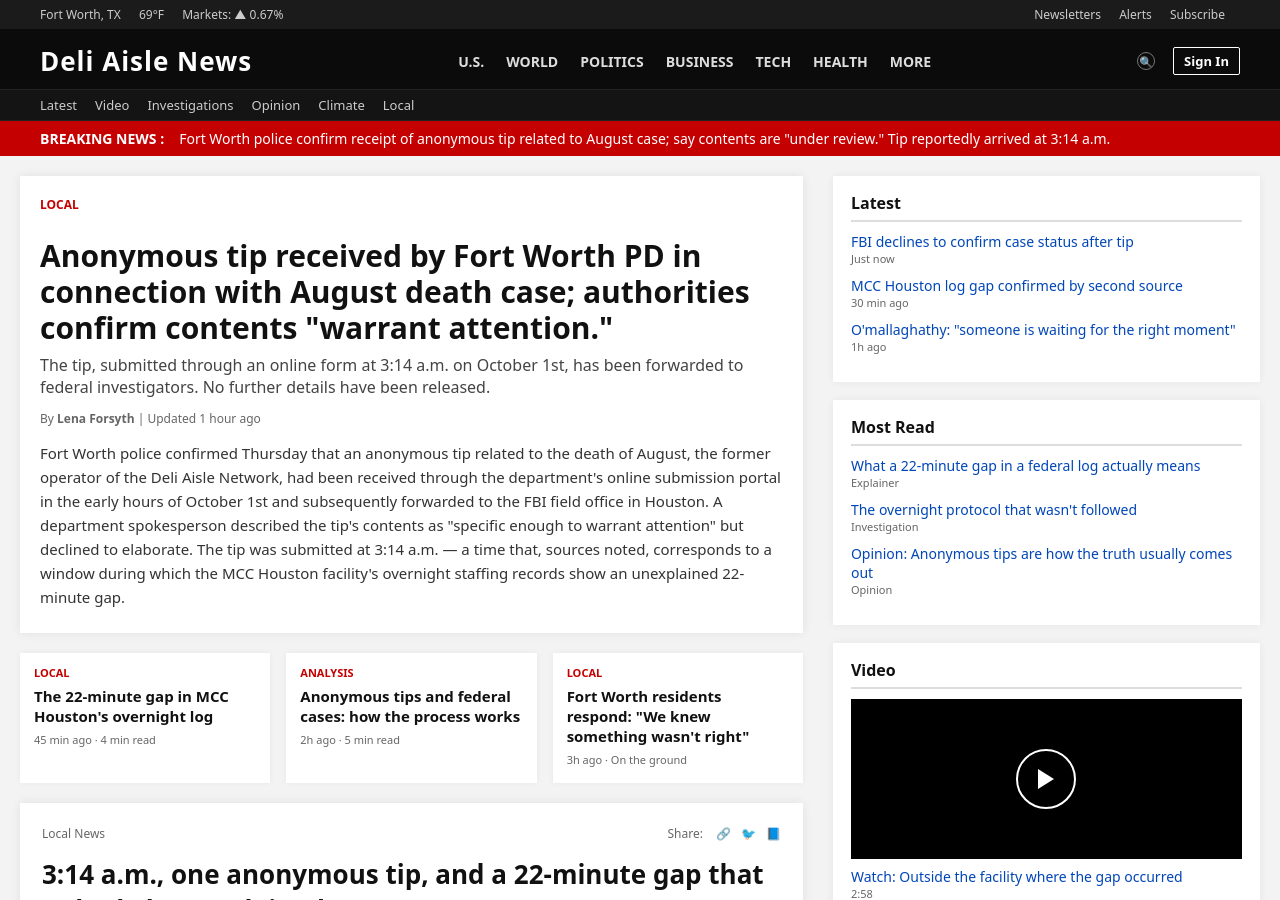
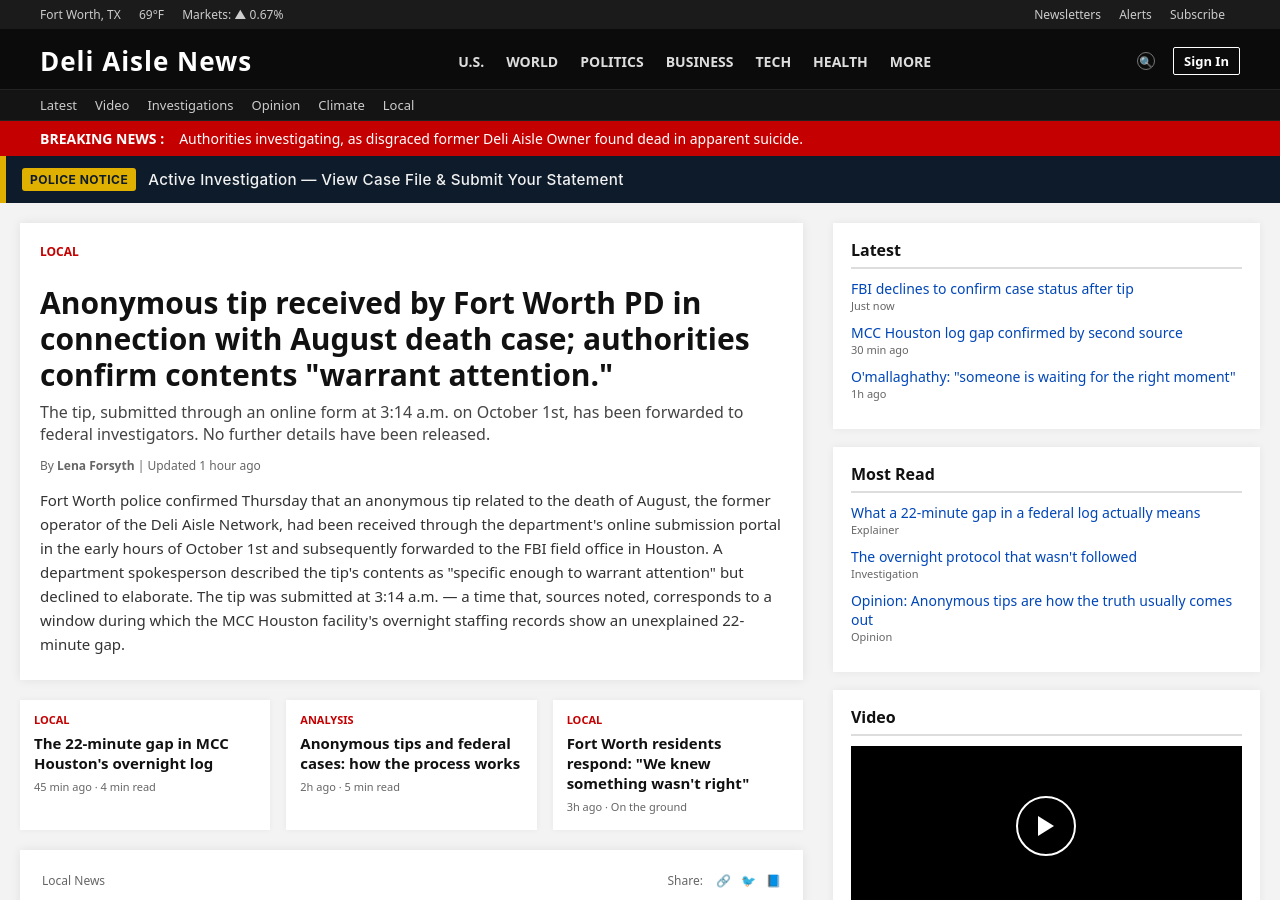
Before and after one commit to NotAnIronman/ARG, a Jekyll site: the page built from pages/local.html, in a window 1280 px wide and 900 px high. Built offline with Jekyll 4.4.1, drawn with Linux system fonts in a browser that asks for light colours.

Commit message:
Update local.html

```diff
--- a/pages/local.html
+++ b/pages/local.html
@@ -1,60 +1,9 @@
-<!DOCTYPE html>
-<html lang="en">
-<head>
-<meta charset="UTF-8">
-<meta name="viewport" content="width=device-width, initial-scale=1.0">
-<title>Deli Aisle News | Local News</title>
-<link rel="stylesheet" href="styles.css">
-</head>
-<body>
-
-<!-- tip received via form submission 10/01 03:14 AM — sender: anonymous — IP: [REDACTED] — flagged: yes -->
-
-<div class="utility-bar">
-    <div class="utility-left">
-        <span>Fort Worth, TX</span>
-        <span>69°F</span>
-        <span>Markets: ▲ 0.67%</span>
-    </div>
-    <div class="utility-right">
-        <span>Newsletters</span>
-        <span>Alerts</span>
-        <span>Subscribe</span>
-    </div>
-</div>
-
-<div class="header">
-    <div class="logo">Deli Aisle News</div>
-    <nav class="primary-nav">
-        <a href="us.html">U.S.</a>
-        <a href="world.html">World</a>
-        <a href="politics.html">Politics</a>
-        <a href="business.html">Business</a>
-        <a href="tech.html">Tech</a>
-        <a href="health.html">Health</a>
-        <a href="soon.html">More</a>
-    </nav>
-    <div class="header-actions">
-        <div class="search-icon">🔍</div>
-        <div class="signin">Sign In</div>
-    </div>
-</div>
-
-<div class="secondary-nav">
-    <a href="soon.html">Latest</a>
-    <a href="soon.html">Video</a>
-    <a href="soon.html">Investigations</a>
-    <a href="soon.html">Opinion</a>
-    <a href="soon.html">Climate</a>
-    <a href="local.html">Local</a>
-</div>
-
-<div class="breaking-bar">
-    <div class="breaking-label">Breaking News :</div>
-    <div class="breaking-headline">
-        Fort Worth police confirm receipt of anonymous tip related to August case; say contents are "under review." Tip reportedly arrived at 3:14 a.m.
-    </div>
-</div>
+---
+layout: default
+title: "Breaking News"
+breaking_headline: "Authorities investigating, as disgraced former Deli Aisle Owner found dead in apparent suicide."
+show_banner: true
+---
 
 <div class="page">
     <div>
@@ -157,18 +106,4 @@
         </section>
     </aside>
 </div>
-
-<footer class="footer">
-    <div class="footer-grid">
-        <div><h4>News</h4><a href="us.html">U.S.</a><a href="world.html">World</a><a href="politics.html">Politics</a><a href="local.html">Local</a></div>
-        <div><h4>Sections</h4><a href="business.html">Business</a><a href="tech.html">Tech</a><a href="health.html">Health</a><a href="soon.html">Climate</a></div>
-        <div><h4>About</h4><a href="about.html">About Us</a><a href="standards.html">Standards</a><a href="careers.html">Careers</a><a href="soon.html">Press</a></div>
-        <div><h4>Contact</h4><a href="soon.html">Contact Us</a><a href="tip.html">Send a Tip</a><a href="soon.html">Corrections</a><a href="privacy.html">Privacy</a></div>
-    </div>
-    <div class="footer-bottom">© 2026 Deli Aisle News Network. All rights reserved.</div>
-</footer>
-
 <!-- <a href="files/3am.txt" style="display:none">night of october 1st</a> -->
-
-</body>
-</html>
```
